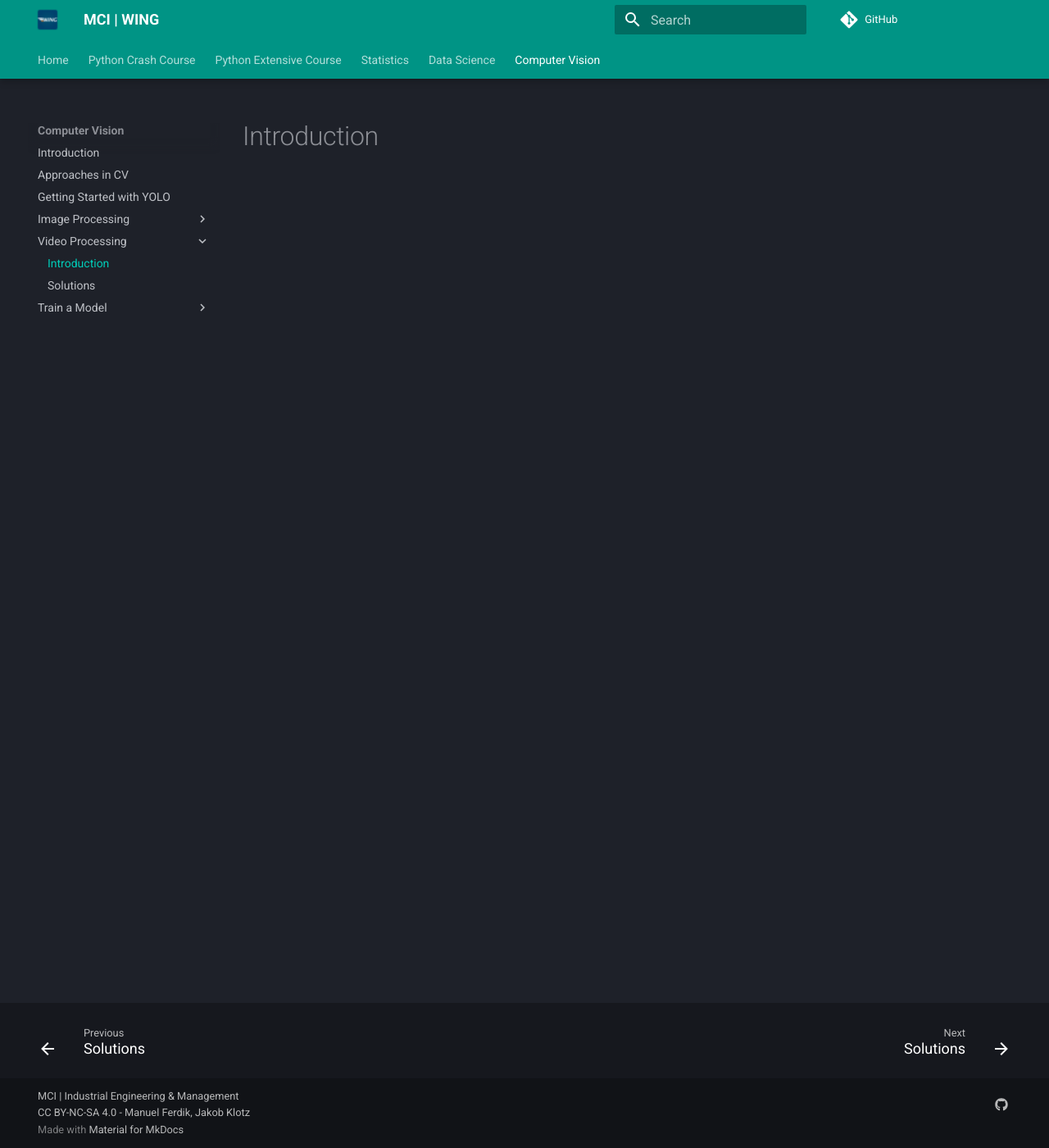
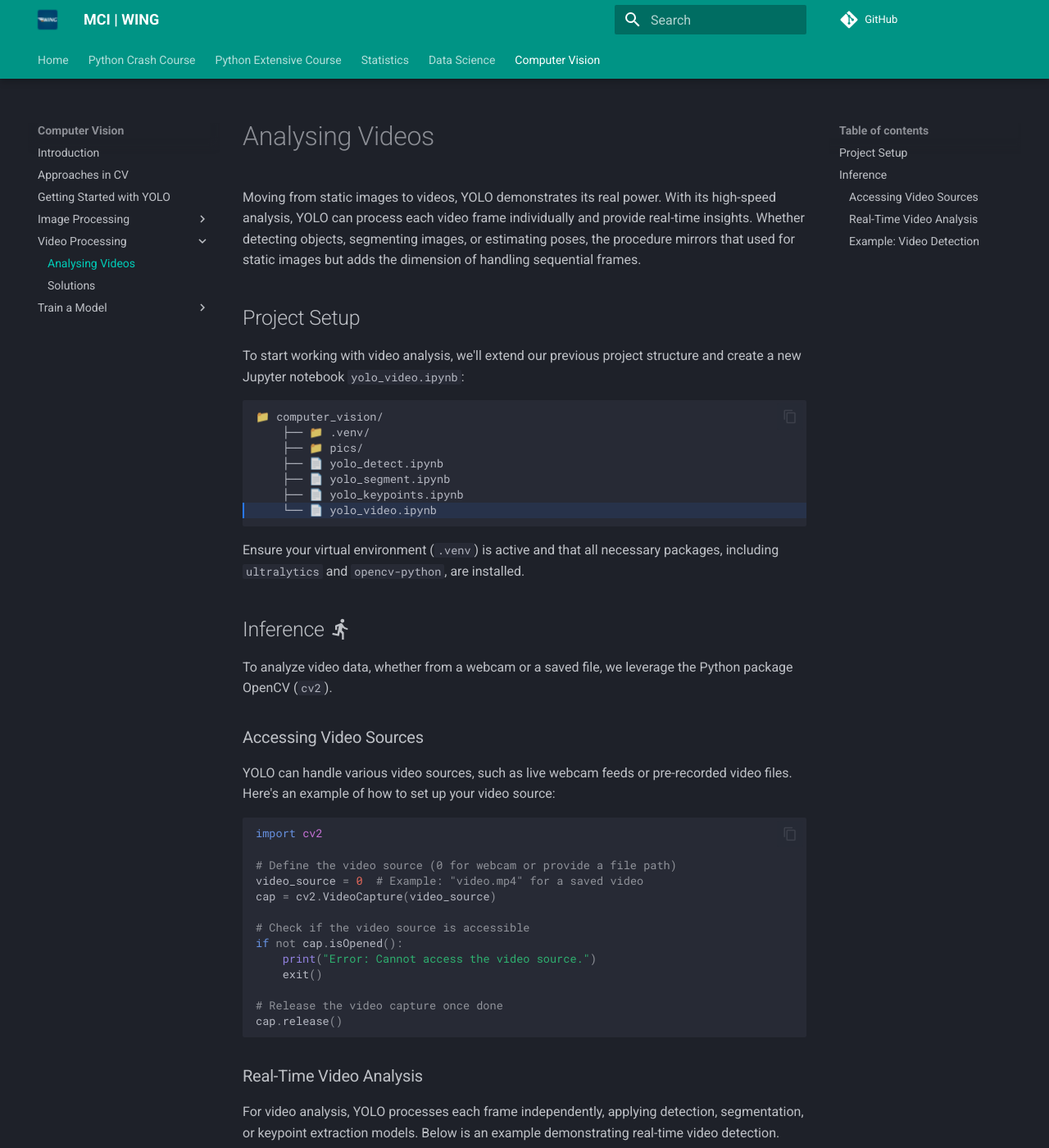
Before and after one commit to mciwing/mciwing.github.io, an MkDocs documentation site: the page built from docs/yolo/video/index.md, in a window 1280 px wide and 1400 px high. Shown: the whole window at 82% size. Built offline with MkDocs 1.6.1 and Material for MkDocs 9.7.7, drawn with Linux system fonts in a browser that asks for light colours; comment, search, counter and statistics services are not loaded; some of the changed text lies outside the part shown.

Commit message:
first draft for video

````diff
--- a/docs/yolo/video/index.md
+++ b/docs/yolo/video/index.md
@@ -1 +1,91 @@
-# Introduction
+# Analysing Videos
+
+Moving from static images to videos, YOLO demonstrates its real power. With its high-speed analysis, YOLO can process each video frame individually and provide real-time insights. Whether detecting objects, segmenting images, or estimating poses, the procedure mirrors that used for static images but adds the dimension of handling sequential frames.
+
+## Project Setup
+To start working with video analysis, we'll extend our previous project structure and create a new Jupyter notebook `yolo_video.ipynb`:
+```hl_lines="7"
+📁 computer_vision/
+    ├── 📁 .venv/
+    ├── 📁 pics/
+    ├── 📄 yolo_detect.ipynb
+    ├── 📄 yolo_segment.ipynb
+    ├── 📄 yolo_keypoints.ipynb
+    └── 📄 yolo_video.ipynb
+```
+Ensure your virtual environment (`.venv`) is active and that all necessary packages, including `ultralytics` and `opencv-python`, are installed.
+
+## Inference :material-run:
+
+To analyze video data, whether from a webcam or a saved file, we leverage the Python package OpenCV (`cv2`).
+
+### Accessing Video Sources
+
+YOLO can handle various video sources, such as live webcam feeds or pre-recorded video files. Here's an example of how to set up your video source:
+
+```python
+import cv2
+
+# Define the video source (0 for webcam or provide a file path)
+video_source = 0  # Example: "video.mp4" for a saved video
+cap = cv2.VideoCapture(video_source)
+
+# Check if the video source is accessible
+if not cap.isOpened():
+    print("Error: Cannot access the video source.")
+    exit()
+
+# Release the video capture once done
+cap.release()
+```
+
+### Real-Time Video Analysis
+
+For video analysis, YOLO processes each frame independently, applying detection, segmentation, or keypoint extraction models. Below is an example demonstrating real-time video detection.
+
+### Example: Video Detection
+
+```python
+import cv2
+from ultralytics import YOLO
+
+# Load a pretrained YOLO model
+model = YOLO("yolov8n.pt")
+
+# Define the video source (0 for webcam or path to a video file)
+video_source = 0  # Use "video.mp4" for a saved video
+cap = cv2.VideoCapture(video_source)
+
+# Process the video frame by frame
+while cap.isOpened():
+    ret, frame = cap.read()
+    if not ret:
+        break
+
+    # Perform inference on the current frame
+    results = model(frame)
+
+    # Annotate the frame with detection results
+    annotated_frame = results[0].plot()
+
+    # Display the annotated frame
+    cv2.imshow("Video Analysis", annotated_frame)
+
+    # Exit when 'q' is pressed
+    if cv2.waitKey(1) & 0xFF == ord('q'):
+        break
+
+# Release resources
+cap.release()
+cv2.destroyAllWindows()
+```
+
+???+ question "Task: Analyze a Video"
+    1. Try to access the webcam and display the live video [:octicons-link-external-16:](https://www.studytonight.com/post/capture-videos-and-images-with-python-part2)
+    2. Use the YOLOv8 Nano model to perform a:
+        - Detection
+        - Segmentation
+        - Pose Estimation
+        - Tracking [:octicons-link-external-16:](https://docs.ultralytics.com/modes/track/#tracking)
+    3. Compare results across detection, segmentation, and keypoint extraction.
+    4. Visualize and save results for further analysis.
--- a/mkdocs.yml
+++ b/mkdocs.yml
@@ -157,7 +157,6 @@ nav:
       - yolo/image/detection.md
       - yolo/image/segmentation.md
       - yolo/image/kp-extraction.md
-      - yolo/image/solutions.md
     - Video Processing:
       - yolo/video/index.md
       - yolo/video/solutions.md
````
Also changed, not shown: docs/yolo/image/kp-extraction.md (+4 -2 lines), docs/yolo/image/segmentation.md (+2 -1 lines), docs/yolo/image/solutions.md (deleted, +0 -1 lines).
